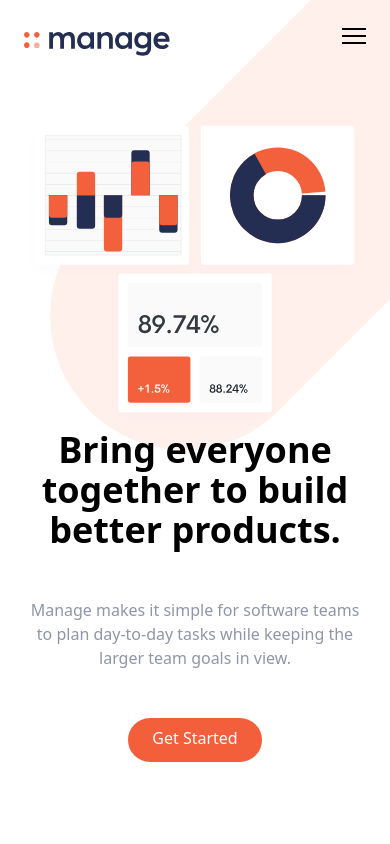
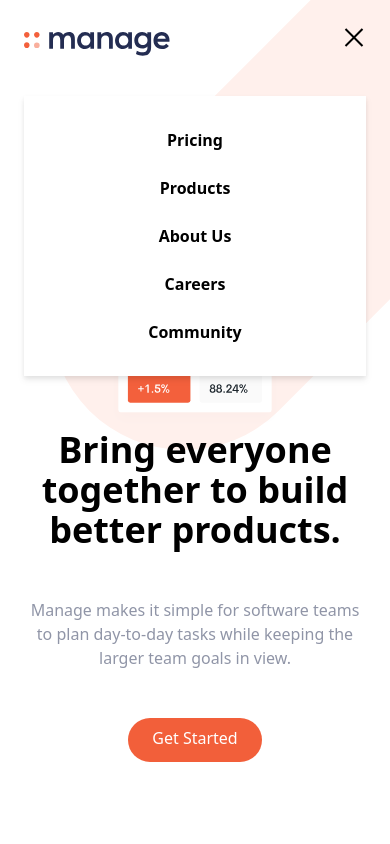
Before and after one commit to gochoa1088/tailwind, a website: page index.html in a window 390 px wide. Both pictures are taken after a click on the button 354 px from the left and 40 px from the top of the page. Shown: the top 844 px of the page. Drawn offline with nearby package versions, Linux system fonts and the light colour scheme; files that its build step writes are made by us from their sources.

Commit message:
js for menu

```diff
--- a/index.html
+++ b/index.html
@@ -44,7 +44,7 @@
       <div class="md:hidden">
         <div
           id="menu"
-          class="absolute flex flex-col items-center hidden self-end py-8 mt-10 space-y-6 font-bold bg-white sm:w-auto sm:self-center left-6 right-6 drop-shadow-md"
+          class="absolute flex-col items-center hidden self-end py-8 mt-10 space-y-6 font-bold bg-white sm:w-auto sm:self-center left-6 right-6 drop-shadow-md"
         >
           <a href="#">Pricing</a>
           <a href="#">Products</a>
@@ -352,5 +352,6 @@
         </div>
       </div>
     </footer>
+    <script src="js/script.js"></script>
   </body>
 </html>
--- /dev/null
+++ b/js/script.js
@@ -0,0 +1,8 @@
+const btn = document.getElementById("menu-btn");
+const nav = document.getElementById("menu");
+
+btn.addEventListener("click", () => {
+  btn.classList.toggle("open");
+  nav.classList.toggle("flex");
+  nav.classList.toggle("hidden");
+});
```
